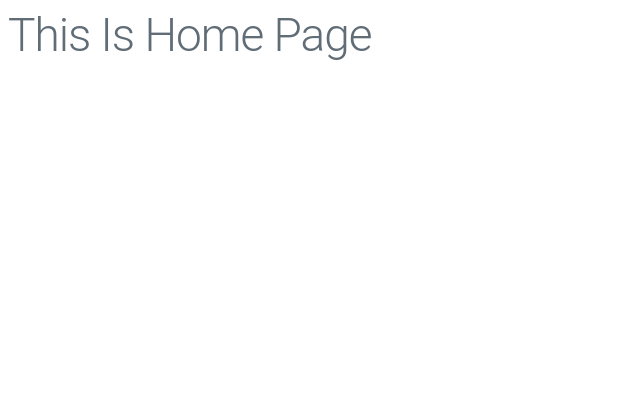
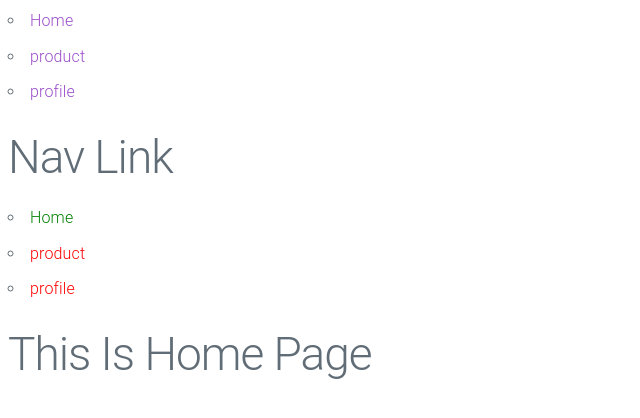
Before and after one commit to MdFawjulAzim/REACT_JS_Pre_Recoreded_Vedio_M22_B07, a React (Vite) app in the folder vite-project/: page / in a window 1280 px wide. Shown: the top 418 px of the page, without its empty margins (0-640 px from the left). Built offline with nearby package versions, Linux system fonts and the light colour scheme.

Commit message:
ReactRouterDomLink ||ReactRouterDomNavLink

```diff
--- a/vite-project/src/App.jsx
+++ b/vite-project/src/App.jsx
@@ -1,5 +1,5 @@
-import ReactRouterDom from "./component/ReactRouterDom";
 
+import ReactRouterDom from './component/ReactRouterDom.jsx';
 
 const App = () => {
   return (
--- /dev/null
+++ b/vite-project/src/assets/css/style.css
@@ -0,0 +1,6 @@
+.active-item {
+    color: green;
+}
+.pending-item{
+    color:red;
+}
--- /dev/null
+++ b/vite-project/src/component/ReactRouterDomLink.jsx
@@ -0,0 +1,19 @@
+import React from 'react';
+import { Link } from 'react-router-dom';
+
+const ReactRouterDomLink = () => {
+    return (
+        <div>
+            <div>
+            <ul>
+                <li><Link to='/'>Home</Link></li>
+                <li><Link to='/product'>product</Link></li>
+                <li><Link to='/profile'>profile</Link></li>
+
+            </ul>
+        </div>
+        </div>
+    );
+};
+
+export default ReactRouterDomLink;
--- /dev/null
+++ b/vite-project/src/component/ReactRouterDomNavLink.jsx
@@ -0,0 +1,20 @@
+import React from 'react';
+import { NavLink } from 'react-router-dom';
+
+const ReactRouterDomNavLink = () => {
+    return (
+        <div>
+            <div>
+                <h1>Nav Link</h1>
+            <ul>
+                <li><NavLink className={({isActive})=>isActive?"active-item":"pending-item"} to='/'>Home</NavLink></li>
+                <li><NavLink className={({isActive})=>isActive?"active-item":"pending-item"} to='/product'>product</NavLink></li>
+                <li><NavLink className={({isActive})=>isActive?"active-item":"pending-item"} to='/profile'>profile</NavLink></li>
+
+            </ul>
+        </div>
+        </div>
+    );
+};
+
+export default ReactRouterDomNavLink;
--- a/vite-project/src/main.jsx
+++ b/vite-project/src/main.jsx
@@ -4,6 +4,7 @@ import App from './App.jsx'
 // import 'bootstrap'
 // import 'bootstrap/dist/css/bootstrap.min.css'
 import "milligram/dist/milligram.css";
+import "./assets/css/style.css"
 
 createRoot(document.getElementById('root')).render(
   <StrictMode>
--- a/vite-project/src/pages/HomePage.jsx
+++ b/vite-project/src/pages/HomePage.jsx
@@ -1,8 +1,12 @@
 import React from 'react';
+import ReactRouterDomLink from './../component/ReactRouterDomLink.jsx';
+import ReactRouterDomNavLink from '../component/ReactRouterDomNavLink.jsx';
 
 const HomePage = () => {
     return (
         <div>
+            <ReactRouterDomLink/>
+            <ReactRouterDomNavLink/>
             <h1>This Is Home Page</h1>
         </div>
     );
--- a/vite-project/src/pages/NotFound.jsx
+++ b/vite-project/src/pages/NotFound.jsx
@@ -1,8 +1,10 @@
 import React from 'react';
+import ReactRouterDomLink from '../component/ReactRouterDomLink';
 
 const NotFound = () => {
     return (
         <div>
+            {/* <ReactRouterDomLink/> */}
                         <h1>This Is 404 not found</h1>
 
         </div>
--- a/vite-project/src/pages/ProductPage.jsx
+++ b/vite-project/src/pages/ProductPage.jsx
@@ -1,8 +1,13 @@
 import React from 'react';
+import ReactRouterDomLink from '../component/ReactRouterDomLink.jsx';
+import ReactRouterDomNavLink from '../component/ReactRouterDomNavLink.jsx';
 
 const ProductPage = () => {
     return (
         <div>
+            <ReactRouterDomLink/>
+            <ReactRouterDomNavLink/>
+
             <h1>This Is Product Page</h1>
         </div>
     );
--- a/vite-project/src/pages/ProfilePage.jsx
+++ b/vite-project/src/pages/ProfilePage.jsx
@@ -1,8 +1,13 @@
 import React from 'react';
+import ReactRouterDomLink from '../component/ReactRouterDomLink.jsx';
+import ReactRouterDomNavLink from '../component/ReactRouterDomNavLink.jsx';
 
 const ProfilePage = () => {
     return (
         <div>
+            <ReactRouterDomLink/>
+            <ReactRouterDomNavLink/>
+
             <h1>This Is Profile Page</h1>
 
         </div>
```
